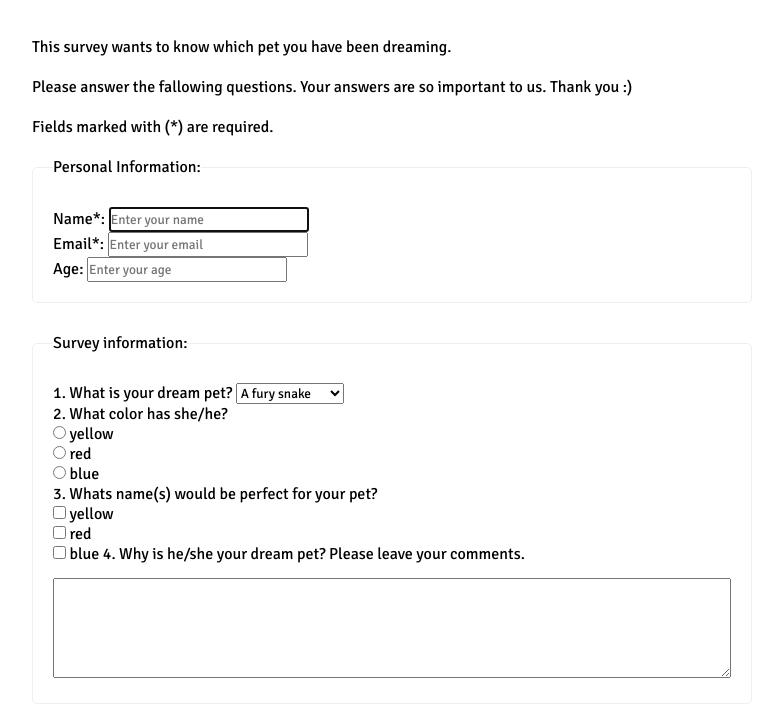
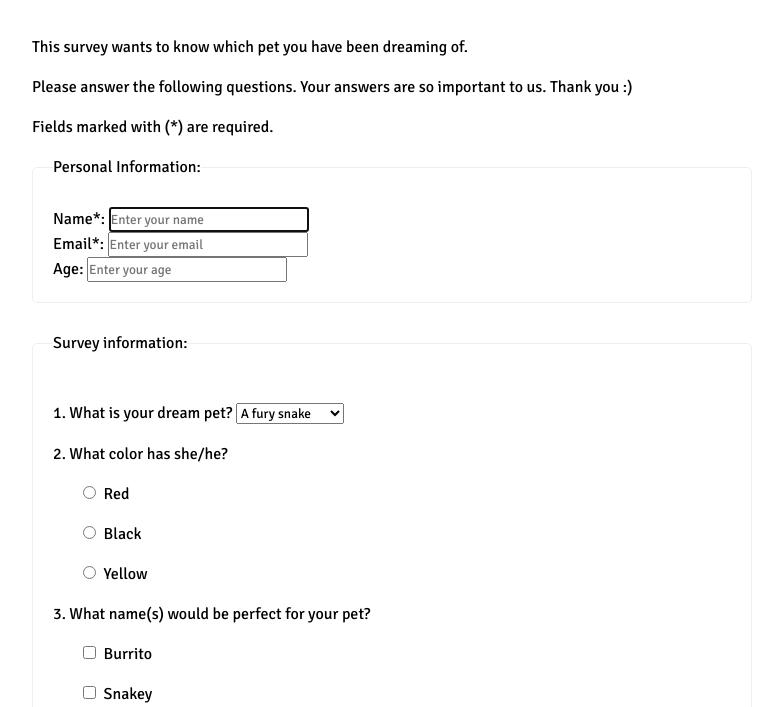
Before and after one commit to Kiilic/dreamy-pet-survey, a plain HTML site: page index.html in a window 1280 px wide. Shown: the part 93-800 px from the top of the page, without its empty margins (248-1031 px from the left). Drawn offline with Linux system fonts and the light colour scheme.

Commit message:
fixes more typos;

```diff
--- a/index.html
+++ b/index.html
@@ -12,10 +12,10 @@
     <main class="main">
       <h1 class="title">The pet of my dreams</h1>
       <p class="text">
-        This survey wants to know which pet you have been dreaming.
+        This survey wants to know which pet you have been dreaming of.
       </p>
       <p class="text">
-        Please answer the fallowing questions. Your answers are so important to
+        Please answer the following questions. Your answers are so important to
         us. Thank you :)
       </p>
       <p class="text">Fields marked with (*) are required.</p>
@@ -56,34 +56,38 @@
         </fieldset>
         <fieldset class="fieldset">
           <legend>Survey information:</legend>
-          <label for="pets">1. What is your dream pet?</label>
+          <br><label for="pets">1. What is your dream pet?</label>
           <select name="color" id="color">
             <option value="">A fury snake</option>
             <option value="red">A fury bear</option>
             <option value="yellow">A though shark</option>
-          </select>
-        </br>
-          <label>2. What color has she/he?</label><br />
-          <input type="radio" name="red" value="red" />
-          <label>yellow</label><br />
-          <input type="radio" name="black" value="black" />
-          <label>red</label><br />
-          <input type="radio" name="yellow" value="yellow" />
-          <label>blue</label> <br />
+          </select></br>
 
-          <label>3. Whats name(s) would be perfect for your pet?</label><br />
-          <input type="checkbox" name="red" value="red" />
-          <label>yellow</label><br />
-          <input type="checkbox" name="black" value="black" />
-          <label>red</label><br />
-          <input type="checkbox" name="yellow" value="yellow" />
-          <label>blue</label>
-          <p class="question">4. Why is he/she your dream pet? Please leave your comments.</p>
+          <br><label>2. What color has she/he?</label></br>
+          <br><input type="radio" class="radio-button" name="Red" value="Red" />
+          <label>Red</label></br>
+          <br><input type="radio" class="radio-button" name="Black" value="Black" />
+          <label>Black</label></br>
+          <br><input type="radio" class="radio-button" name="Yellow" value="Yellow" />
+          <label>Yellow</label></br>
+
+          <br>
+          <label>3. What name(s) would be perfect for your pet?</label></br>
+          <br><input type="checkbox" class="checkbox" name="Burrito" value="Burrito" />
+          <label>Burrito</label></br>
+          <br><input type="checkbox" class="checkbox" name="Snakey" value="Snakey" />
+          <label>Snakey</label></br>
+          <br><input type="checkbox" class="checkbox" name="Buffy" value="Buffy" />
+          <label>Buffy</label></br>
+          <br><input type="checkbox" class="checkbox" name="Google" value="Google" />
+          <label>Google</label></br>
+
+          <br><p class="question">4. Why is he/she your dream pet? Please leave your comments.</p></br>
           <textarea name="comments" class="comments" id="comments"></textarea>
         </fieldset>
         <input type="Submit" value="Submit" />
       </form>
-      <small class="copyright">by Sarah Kilic</small>
+      <small class="copyright">By Sarah Kilic</small>
     </main>
     <script src="./js/script.js"></script>
   </body>
```
Also changed, not shown: 1 other file.
